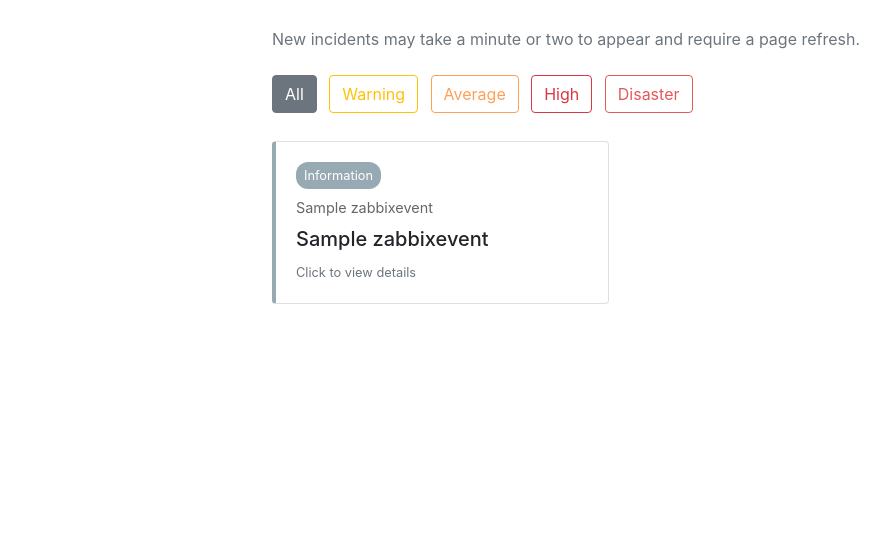
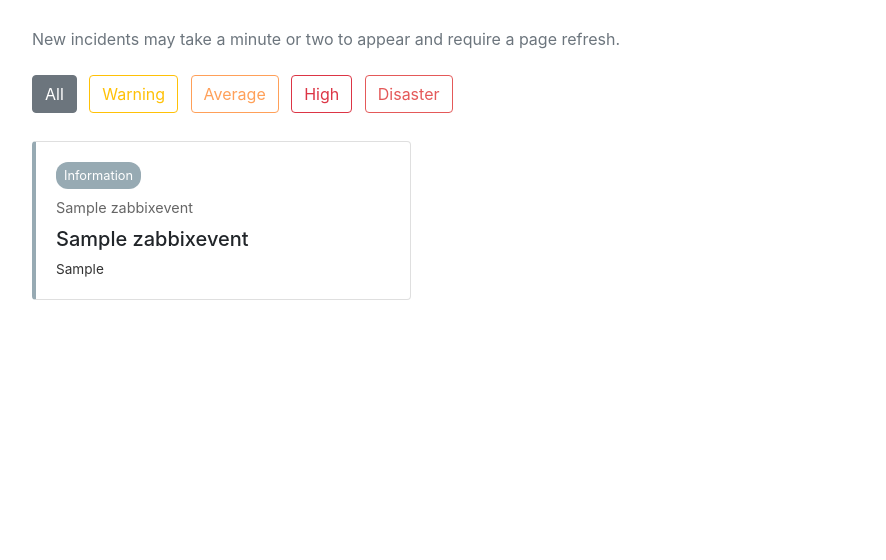
Before and after one commit to mlbrnm/incidentgpt, a Flask app: page /zabbix in a window 1280 px wide. Shown: the part 192-752 px from the top of the page, without its empty margins (23-909 px from the left). Run offline with Flask 3, Linux system fonts and the light colour scheme; tables that the repository leaves empty hold one stand-in row (values such as "Sample post"); some libraries are stand-ins or nearby versions.

Commit message:
Fix Zabbix appearance some more.

```diff
--- a/app.py
+++ b/app.py
@@ -22,6 +22,7 @@ def init_db():
                   result TEXT,
                   snurl TEXT,
                   aisolution TEXT)''')
+    c.execute('''DROP TABLE IF EXISTS zabbixevents''')
     c.execute('''CREATE TABLE IF NOT EXISTS zabbixevents
                 (id INTEGER PRIMARY KEY AUTOINCREMENT,
                 timestamp TEXT,
@@ -29,7 +30,8 @@ def init_db():
                 issuebody TEXT,
                 relatedbody TEXT,
                 severity INTEGER,
-                hostname TEXT)''')
+                hostname TEXT,
+                justtheproblem TEXT)''')
     conn.commit()
     conn.close()
 
@@ -79,7 +81,7 @@ def get_zabbix_events():
     conn.row_factory = sqlite3.Row  # This makes the cursor return dictionaries
     c = conn.cursor()
     c.execute('''
-        SELECT timestamp, subject, issuebody, relatedbody, severity, hostname
+        SELECT timestamp, subject, issuebody, relatedbody, severity, hostname, justtheproblem
         FROM zabbixevents
         ORDER BY severity DESC, timestamp DESC
     ''')
@@ -105,7 +107,7 @@ executor = ThreadPoolExecutor()
 # The main function for pulling in the relevant text chunks from the PrivateGPT RAG database
 def handle_new_sn_incident(subject, sender, body, snurl):
     # This is the PrivateGPT server.
-    url = "http://wsmwsllm01:8001/v1/chunks"
+    url = "https://wsmwsllm01.healthy.bewell.ca:8001/v1/chunks"
     headers = {
         "Content-Type": "application/json"
     }
--- a/templates/base.html
+++ b/templates/base.html
@@ -13,11 +13,28 @@
             border-radius: 5px;
             margin-top: -4px;
         }
+        .header-container {
+            max-width: 720px;
+            margin: auto;
+            padding: 0 15px;
+        }
+        .content-width-normal {
+            max-width: 720px;
+            margin: auto;
+            padding: 0 15px;
+        }
+        .content-width-wide {
+            max-width: 1200px;
+            margin: auto;
+            padding: 0 15px;
+        }
     </style>
     <link rel="shortcut icon" href="{{ url_for('static', filename='favicon.ico') }}">
     <link href="https://stackpath.bootstrapcdn.com/bootstrap/4.3.1/css/bootstrap.min.css" rel="stylesheet">
 </head>
+<body>
     <nav class="navbar navbar-expand-lg navbar-light bg-light mb-4">
+        <div class="header-container">
             <button class="navbar-toggler" type="button" data-toggle="collapse" data-target="#navbarNav" aria-controls="navbarNav" aria-expanded="false" aria-label="Toggle navigation">
                 <span class="navbar-toggler-icon"></span>
             </button>
@@ -31,9 +48,10 @@
                     </li>
                 </ul>
             </div>
+        </div>
     </nav>
-<body style="max-width: 720px; margin: auto;">
-    <div class="container mt-3">
+
+    <div class="header-container mt-3">
         <div class="d-flex align-items-center">
             <img src="{{ url_for('static', filename='logo.png') }}" alt="MWS Logo" class="mr-3" style="width: 100px; height: auto; border-radius: 10px;">
             <div>
@@ -43,7 +61,7 @@
         </div>
     </div>
 
-    <div class="container mt-5">
+    <div class="mt-5 {% if request.path == '/zabbix' %}content-width-wide{% else %}content-width-normal{% endif %}">
         {% block content %}{% endblock %}
     </div>
 
--- a/templates/zabbix.html
+++ b/templates/zabbix.html
@@ -70,6 +70,16 @@ Zabbix - Current Events
     .severity-3 { border-left-color: #FFA059; }
     .severity-4 { border-left-color: #E97659; }
     .severity-5 { border-left-color: #E45959; }
+    .problem-text {
+        font-size: 0.85rem;
+        color: #333;
+        margin-top: 8px;
+        display: -webkit-box;
+        -webkit-line-clamp: 2;
+        -webkit-box-orient: vertical;
+        overflow: hidden;
+        text-overflow: ellipsis;
+    }
 </style>
 
 <p class="text-muted mb-4">New incidents may take a minute or two to appear and require a page refresh.</p>
@@ -97,9 +107,9 @@ Zabbix - Current Events
                 {% elif severity == 4 %}High
                 {% else %}Disaster{% endif %}
             </span>
-            <span class="hostname">{{ incident.hostname }}</span>
-            <h5 class="card-title mb-2 text-truncate">{{ incident.subject }}</h5>
-            <small class="text-muted">Click to view details</small>
+            <span class="hostname">{{ incident.subject }}</span>
+            <h5 class="card-title mb-2 text-truncate">{{ incident.hostname }}</h5>
+            <div class="problem-text">{{ incident.justtheproblem | safe }}</div>
         </div>
     </div>
     {% endfor %}
@@ -118,18 +128,6 @@ Zabbix - Current Events
                 </button>
             </div>
             <div class="modal-body">
-                <div class="alert js-severity-alert">
-                    <strong>
-                        {% if severity == 0 %}Not classified
-                        {% elif severity == 1 %}Information
-                        {% elif severity == 2 %}Warning
-                        {% elif severity == 3 %}Average
-                        {% elif severity == 4 %}High
-                        {% else %}Disaster{% endif %}
-                        Alert on {{ incident.hostname }}
-                    </strong>
-                </div>
-
                 <h6 class="section-title">Alert Details</h6>
                 <p class="text-muted small mb-2">Details of the alert triggered by Zabbix.</p>
                 <div class="rag">{{ incident.issuebody | safe }}</div>
```
Also changed, not shown: zabbixapi.py (+12 -8 lines). Lines whose indentation alone changed are shown as unchanged.
